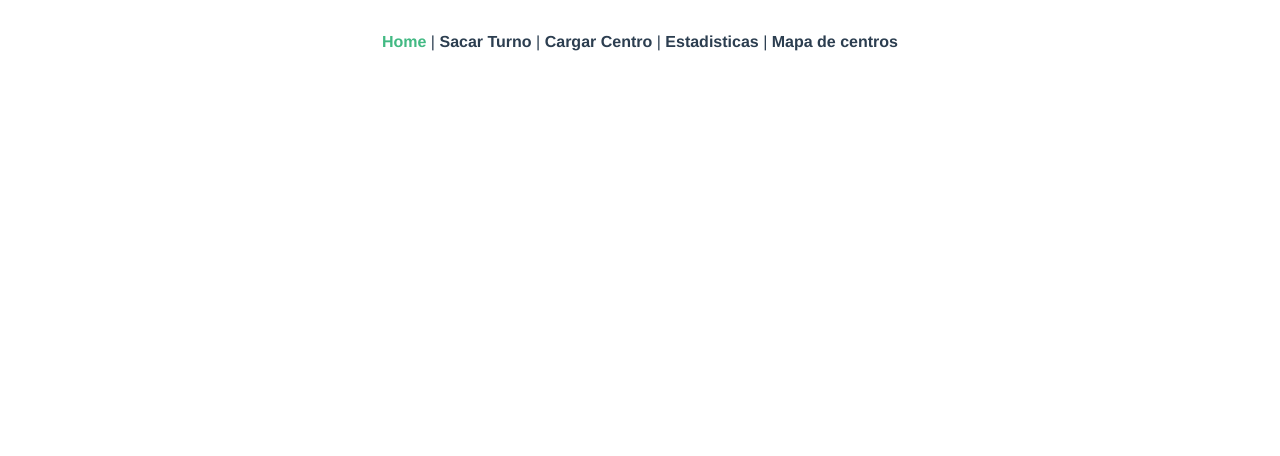
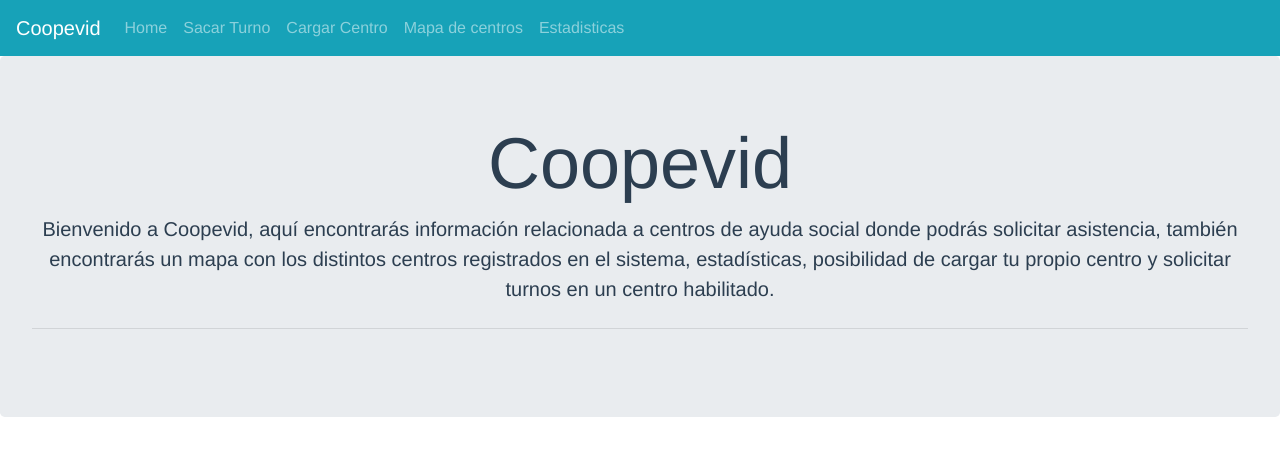
Before and after one commit to Maqui-LP/coopevid-19, a Vue app in the folder web/: page / in a window 1280 px wide. Shown: the top 456 px of the page. Built offline with nearby package versions, Linux system fonts and the light colour scheme.

Commit message:
agrego home

```diff
--- a/web/src/App.vue
+++ b/web/src/App.vue
@@ -1,13 +1,23 @@
 <template>
   <div id="app">
-    <div id="nav">
-      <router-link to="/">Home</router-link> |
-      <router-link to="/sacar_turno">Sacar Turno</router-link> |
-      <router-link to="/cargar_centro">Cargar Centro</router-link> |
-      <router-link to="/estadisticas">Estadisticas</router-link> |
-      <router-link to="/mapa">Mapa de centros</router-link>
+    <div>
+      <b-navbar toggleable="lg" type="dark" variant="info">
+        <b-navbar-brand to="/">Coopevid</b-navbar-brand>
+
+        <b-navbar-toggle target="nav-collapse"></b-navbar-toggle>
+
+        <b-collapse id="nav-collapse" is-nav>
+          <b-navbar-nav>
+            <b-nav-item to="/">Home</b-nav-item>
+            <b-nav-item to="/sacar_turno">Sacar Turno</b-nav-item>
+            <b-nav-item to="/cargar_centro">Cargar Centro</b-nav-item>
+            <b-nav-item to="/mapa">Mapa de centros</b-nav-item>
+            <b-nav-item to="/estadisticas">Estadisticas</b-nav-item>
+          </b-navbar-nav>
+        </b-collapse>
+      </b-navbar>
     </div>
-    <router-view/>
+  <router-view/>
   </div>
 </template>
 
--- a/web/src/views/Home.vue
+++ b/web/src/views/Home.vue
@@ -1,17 +1,25 @@
 <template>
   <div class="home">
-    <!-- <MapaGeneral msg="Aca va el mapa con todos los centros"/> -->
-    <!-- <img alt="Vue logo" src="../assets/logo.png"> -->
+    <div>
+      <b-jumbotron>
+        <template #header>Coopevid</template>
+        <template #lead>
+          Bienvenido a Coopevid, aqu&iacute; encontrar&aacute;s informaci&oacute;n relacionada a centros de ayuda
+          social donde podr&aacute;s solicitar asistencia, tambi&eacute;n encontrar&aacute;s
+          un mapa con los distintos centros registrados en el sistema, estad&iacute;sticas, posibilidad de cargar tu propio centro y
+          solicitar turnos en un centro habilitado.
+        </template>
+        <hr class="my-4">
+      </b-jumbotron>
+    </div>
   </div>
 </template>
 
 <script>
-// import MapaGeneral from '@/components/MapaGeneral.vue'
 
 export default {
   name: 'home',
   components: {
-    // MapaGeneral
   }
 }
 </script>
```
